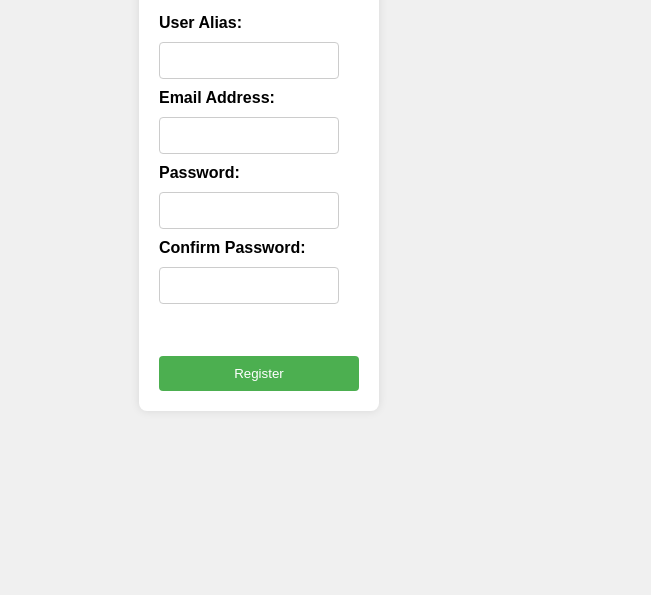
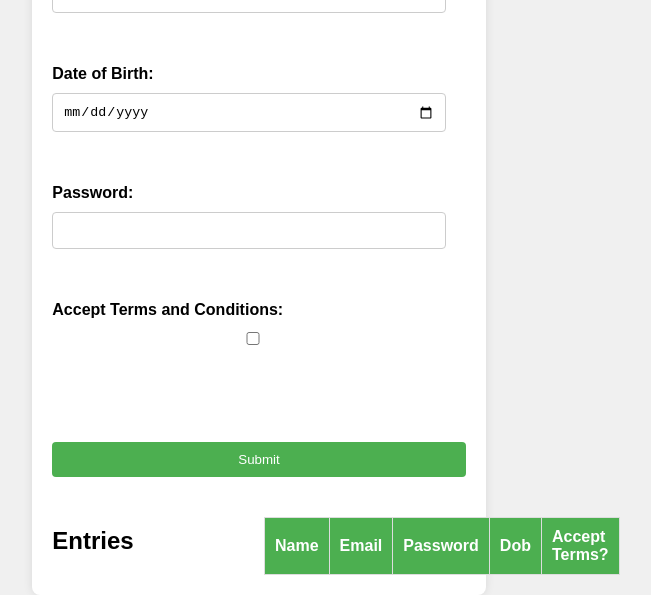
Before and after one commit to sujaykumar3/wd101, a plain HTML site: page index.html in a window 1280 px wide. Shown: the part 236-831 px from the top of the page, without its empty margins (381-1032 px from the left). Before the commit the page ends 800 px from the top, so only its background shows below. Drawn offline with Linux system fonts and the light colour scheme.

Commit message:
index.html

```diff
--- a/index.html
+++ b/index.html
@@ -4,29 +4,55 @@
     <meta charset="UTF-8">
     <meta name="viewport" content="width=device-width, initial-scale=1.0">
     <title>User Registration</title>
-     <link rel="stylesheet" href="style.css">
+<link rel="stylesheet" href="style.css">
 </head>
 <body>
 
     <form id="userRegistrationForm">
         <h2>User Registration</h2>
 
-        <label for="userAlias">User Alias:</label>
-        <input type="text" id="userAlias" name="userAlias" required>
+        <label for="name">Full Name:</label>
+        <input type="text" id="name" name="name" required>
+        <p id="nameError" class="error"></p>
 
-        <label for="userEmail">Email Address:</label>
-        <input type="email" id="userEmail" name="userEmail" required>
+        <label for="email">Email Address:</label>
+        <input type="email" id="email" name="email" required>
+        <p id="emailError" class="error"></p>
 
-        <label for="userPassword">Password:</label>
-        <input type="password" id="userPassword" name="userPassword" required>
+        <label for="dob">Date of Birth:</label>
+        <input type="date" id="dob" name="dob" required>
+        <p id="dobError" class="error"></p>
 
-        <label for="confirmUserPassword">Confirm Password:</label>
-        <input type="password" id="confirmUserPassword" name="confirmUserPassword" required>
+        <label for="password">Password:</label>
+        <input type="password" id="password" name="password" required>
+        <p id="passwordError" class="error"></p>
+
+        <label for="acceptTerms">Accept Terms and Conditions:</label>
+        <input type="checkbox" id="acceptTerms" name="acceptTerms" required>
+        <p id="acceptTermsError" class="error"></p>
 
         <p id="errorMsg" class="error"></p>
 
-        <button type="button" onclick="validateUserRegistration()">Register</button>
+        <button type="button" onclick="validateUserRegistration()">Submit</button>
+
+        <div id="entries">
+            <h2>Entries</h2>
+            <table id="entriesTable">
+                <thead>
+                    <tr>
+                        <th>Name</th>
+                        <th>Email</th>
+                        <th>Password</th>
+                        <th>Dob</th>
+                        <th>Accept Terms?</th>
+                    </tr>
+                </thead>
+                <tbody id="entriesTableBody"></tbody>
+            </table>
+        </div>
     </form>
-<script src="index.js"></script>
+
+   <script src="index.js"></script>
+
 </body>
 </html>
```
